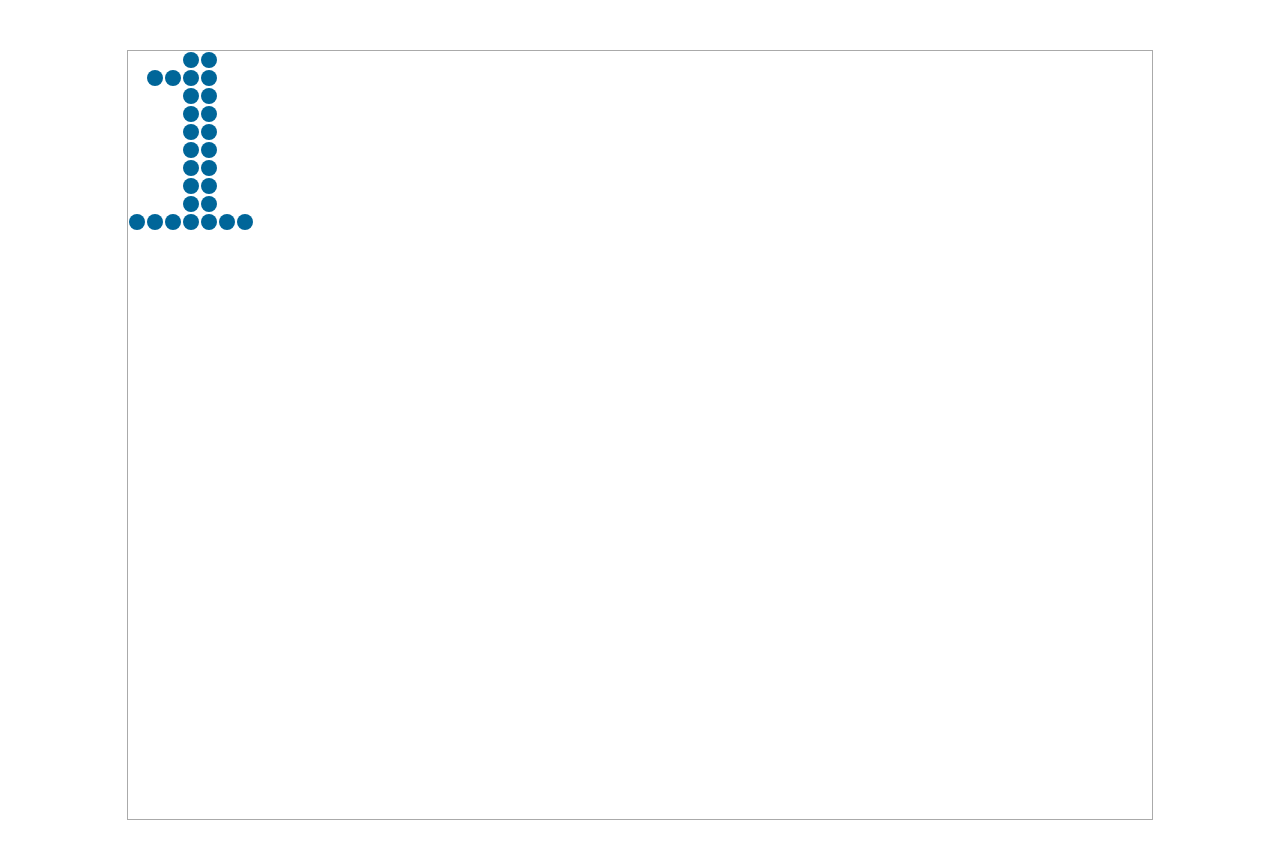
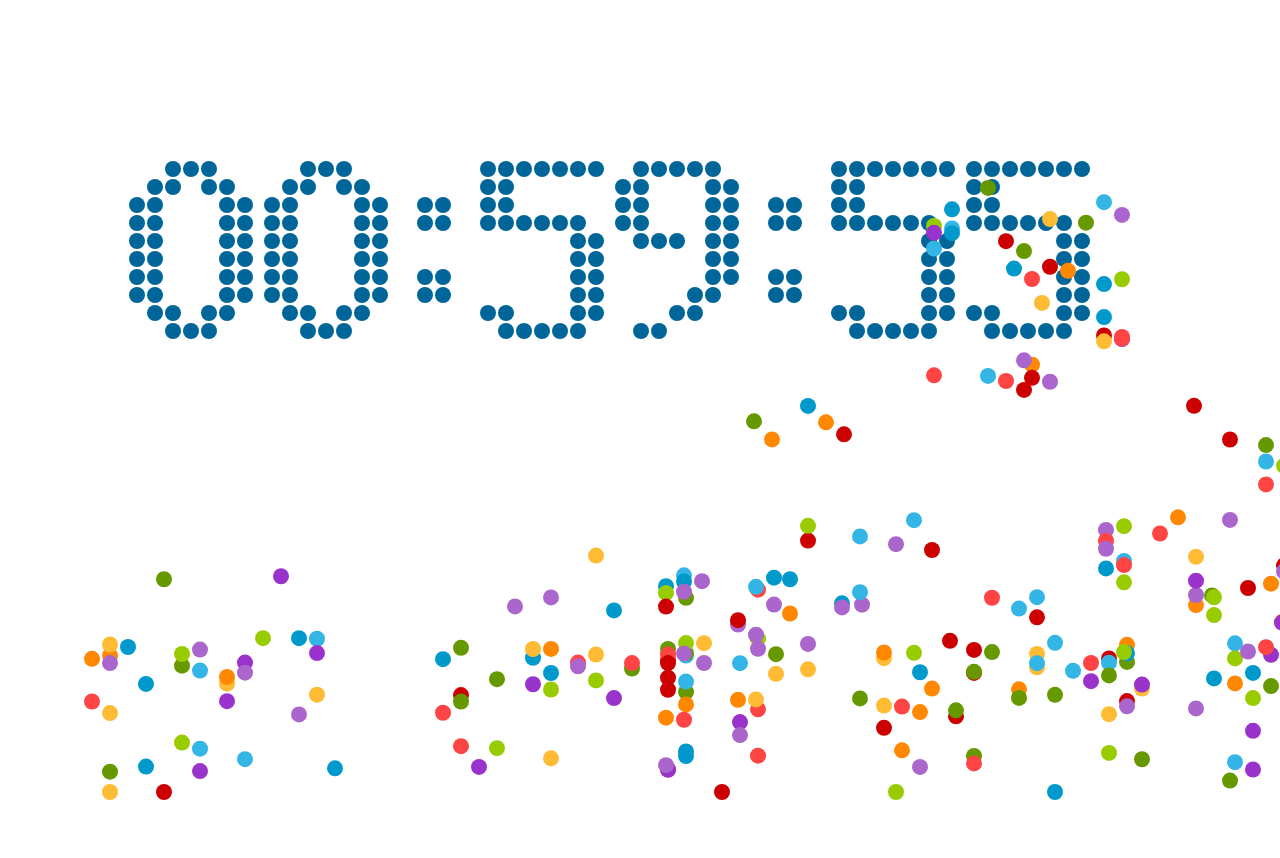
Before and after one commit to sevenaper/canvas-count-down, a plain HTML site: page index.html in a window 1280 px wide. After the commit the page ends 804 px from the top, so only its background shows below. Drawn offline with Linux system fonts and the light colour scheme.

Commit message:
canvas finish

```diff
--- a/countdown.js
+++ /dev/null
@@ -1,40 +0,0 @@
-var WINDOW_WIDTU = 1024;
-var WINDOW_HEIGHT = 768;
-var RADIUS = 8;
-
-window.onload = function() {
-  var canvas = document.getElementById("canvas");
-  var context = canvas.getContext("2d");
-  canvas.height = WINDOW_HEIGHT;
-  canvas.width = WINDOW_WIDTU;
-
-  render(context);
-};
-
-function render(cxt) {
-  var hours = 12;
-  var minutes = 34;
-  var seconds = 56;
-  renderDigit(0, 0, parseInt(hours / 10), cxt);
-}
-
-function renderDigit(x, y, num, cxt) {
-  cxt.fillStyle = "rgb(0,102,153)";
-
-  for (let i = 0; i < digit[num].length; i++) {
-    for (let j = 0; j < digit[num][i].length; j++) {
-      if (digit[num][i][j] == 1) {
-        cxt.beginPath();
-        cxt.arc(
-          x + j * 2 * (RADIUS + 1) + (RADIUS + 1),
-          y + i * 2 * (RADIUS + 1) + (RADIUS + 1),
-          RADIUS,
-          0,
-          2 * Math.PI
-        );
-        cxt.closePath();
-        cxt.fill();
-      }
-    }
-  }
-}
--- /dev/null
+++ b/css/style.css
@@ -0,0 +1,12 @@
+html {
+  height: 100%;
+  width: 100%;
+  overflow: hidden;
+}
+
+body {
+  margin: 0;
+  padding: 0;
+  height: 100%;
+  width: 100%;
+}
--- a/index.html
+++ b/index.html
@@ -1,15 +1,16 @@
 <!DOCTYPE html>
 <html>
-  <head lang="en">
-    <meta charset="UTF-8" />
+<head lang="en">
+    <meta charset="UTF-8">
     <title>Canvas</title>
-  </head>
-  <body>
-    <canvas
-      id="canvas"
-      style="border:1px solid #aaa ;display:block; margin:50px auto"
-    ></canvas>
-    <script src="digit.js"></script>
-    <script src="countdown.js"></script>
-  </body>
+    <link rel="stylesheet" href="css/style.css" />
+</head>
+<body>
+    <canvas id="canvas" style="height:100%; width: 100%;">
+        当前浏览器不支持Canvas，请更换浏览器后再试
+    </canvas>
+
+    <script src="js/countdown.js"></script>
+    <script src="js/digit.js"></script>
+</body>
 </html>
--- /dev/null
+++ b/js/countdown.js
@@ -0,0 +1,235 @@
+var WINDOW_WIDTH = 1024;
+var WINDOW_HEIGHT = 768;
+var RADIUS = 8;
+var MARGIN_TOP = 60;
+var MARGIN_LEFT = 30;
+
+var endTime = new Date();
+endTime.setTime(endTime.getTime() + 3600 * 1000); //设置倒计时为一个小时
+var curShowTimeSeconds = 0;
+
+var balls = [];
+const colors = [
+  "#33B5E5",
+  "#0099CC",
+  "#AA66CC",
+  "#9933CC",
+  "#99CC00",
+  "#669900",
+  "#FFBB33",
+  "#FF8800",
+  "#FF4444",
+  "#CC0000"
+];
+
+window.onload = function() {
+  WINDOW_WIDTH = document.body.clientWidth;
+  WINDOW_HEIGHT = document.body.clientHeight;
+
+  MARGIN_LEFT = Math.round(WINDOW_WIDTH / 10);
+  RADIUS = Math.round((WINDOW_WIDTH * 4) / 5 / 108) - 1;
+
+  MARGIN_TOP = Math.round(WINDOW_HEIGHT / 5);
+
+  var canvas = document.getElementById("canvas");
+  var context = canvas.getContext("2d");
+
+  canvas.width = WINDOW_WIDTH;
+  canvas.height = WINDOW_HEIGHT;
+
+  curShowTimeSeconds = getCurrentShowTimeSeconds();
+  setInterval(function() {
+    render(context); //对画布的渲染
+    update(); //对显示数据的更新
+  }, 45);
+};
+
+function getCurrentShowTimeSeconds() {
+  var curTime = new Date();
+  var ret = endTime.getTime() - curTime.getTime();
+  ret = Math.round(ret / 1000);
+
+  return ret >= 0 ? ret : 0;
+}
+
+function update() {
+  var nextShowTimeSeconds = getCurrentShowTimeSeconds();
+
+  var nextHours = parseInt(nextShowTimeSeconds / 3600);
+  var nextMinutes = parseInt((nextShowTimeSeconds - nextHours * 3600) / 60);
+  var nextSeconds = nextShowTimeSeconds % 60;
+
+  var curHours = parseInt(curShowTimeSeconds / 3600);
+  var curMinutes = parseInt((curShowTimeSeconds - curHours * 3600) / 60);
+  var curSeconds = curShowTimeSeconds % 60;
+
+  if (nextSeconds != curSeconds) {
+    if (parseInt(curHours / 10) != parseInt(nextHours / 10)) {
+      addBalls(MARGIN_LEFT + 0, MARGIN_TOP, parseInt(curHours / 10));
+    }
+    if (parseInt(curHours % 10) != parseInt(nextHours % 10)) {
+      addBalls(
+        MARGIN_LEFT + 15 * (RADIUS + 1),
+        MARGIN_TOP,
+        parseInt(curHours / 10)
+      );
+    }
+
+    if (parseInt(curMinutes / 10) != parseInt(nextMinutes / 10)) {
+      addBalls(
+        MARGIN_LEFT + 39 * (RADIUS + 1),
+        MARGIN_TOP,
+        parseInt(curMinutes / 10)
+      );
+    }
+    if (parseInt(curMinutes % 10) != parseInt(nextMinutes % 10)) {
+      addBalls(
+        MARGIN_LEFT + 54 * (RADIUS + 1),
+        MARGIN_TOP,
+        parseInt(curMinutes % 10)
+      );
+    }
+
+    if (parseInt(curSeconds / 10) != parseInt(nextSeconds / 10)) {
+      addBalls(
+        MARGIN_LEFT + 78 * (RADIUS + 1),
+        MARGIN_TOP,
+        parseInt(curSeconds / 10)
+      );
+    }
+    if (parseInt(curSeconds % 10) != parseInt(nextSeconds % 10)) {
+      addBalls(
+        MARGIN_LEFT + 93 * (RADIUS + 1),
+        MARGIN_TOP,
+        parseInt(nextSeconds % 10)
+      );
+    }
+
+    curShowTimeSeconds = nextShowTimeSeconds;
+  }
+
+  updateBalls();
+
+  console.log(balls.length);
+}
+
+function updateBalls() {
+  for (var i = 0; i < balls.length; i++) {
+    balls[i].x += balls[i].vx;
+
+    var c = 1.0;
+    if (balls[i].y + RADIUS + balls[i].vy >= WINDOW_HEIGHT) {
+      c = (WINDOW_HEIGHT - (balls[i].y + RADIUS)) / balls[i].vy;
+      console.log(c);
+    }
+
+    balls[i].y += balls[i].vy;
+    balls[i].vy += c * balls[i].g;
+
+    if (balls[i].y >= WINDOW_HEIGHT - RADIUS) {
+      balls[i].y = WINDOW_HEIGHT - RADIUS;
+      balls[i].vy = -Math.abs(balls[i].vy) * 0.75;
+    }
+  }
+
+  var cnt = 0;
+  for (var i = 0; i < balls.length; i++)
+    if (balls[i].x + RADIUS > 0 && balls[i].x - RADIUS < WINDOW_WIDTH)
+      balls[cnt++] = balls[i];
+
+  while (balls.length > Math.min(400, cnt)) {
+    balls.pop();
+  }
+}
+
+//形成运动的小球
+function addBalls(x, y, num) {
+  for (var i = 0; i < digit[num].length; i++)
+    for (var j = 0; j < digit[num][i].length; j++)
+      if (digit[num][i][j] == 1) {
+        var aBall = {
+          x: x + j * 2 * (RADIUS + 1) + (RADIUS + 1),
+          y: y + i * 2 * (RADIUS + 1) + (RADIUS + 1),
+          g: 1.5 + Math.random(),
+          vx: Math.pow(-1, Math.ceil(Math.random() * 1000)) * 4,
+          vy: -5,
+          color: colors[Math.floor(Math.random() * colors.length)]
+        };
+
+        balls.push(aBall);
+      }
+}
+
+//画出时间的小球
+function render(cxt) {
+  cxt.clearRect(0, 0, WINDOW_WIDTH, WINDOW_HEIGHT);
+
+  var hours = parseInt(curShowTimeSeconds / 3600);
+  var minutes = parseInt((curShowTimeSeconds - hours * 3600) / 60);
+  var seconds = curShowTimeSeconds % 60;
+
+  renderDigit(MARGIN_LEFT, MARGIN_TOP, parseInt(hours / 10), cxt);
+  renderDigit(
+    MARGIN_LEFT + 15 * (RADIUS + 1),
+    MARGIN_TOP,
+    parseInt(hours % 10),
+    cxt
+  );
+  renderDigit(MARGIN_LEFT + 30 * (RADIUS + 1), MARGIN_TOP, 10, cxt);
+  renderDigit(
+    MARGIN_LEFT + 39 * (RADIUS + 1),
+    MARGIN_TOP,
+    parseInt(minutes / 10),
+    cxt
+  );
+  renderDigit(
+    MARGIN_LEFT + 54 * (RADIUS + 1),
+    MARGIN_TOP,
+    parseInt(minutes % 10),
+    cxt
+  );
+  renderDigit(MARGIN_LEFT + 69 * (RADIUS + 1), MARGIN_TOP, 10, cxt);
+  renderDigit(
+    MARGIN_LEFT + 78 * (RADIUS + 1),
+    MARGIN_TOP,
+    parseInt(seconds / 10),
+    cxt
+  );
+  renderDigit(
+    MARGIN_LEFT + 93 * (RADIUS + 1),
+    MARGIN_TOP,
+    parseInt(seconds % 10),
+    cxt
+  );
+
+  for (var i = 0; i < balls.length; i++) {
+    cxt.fillStyle = balls[i].color;
+
+    cxt.beginPath();
+    cxt.arc(balls[i].x, balls[i].y, RADIUS, 0, 2 * Math.PI, true);
+    cxt.closePath();
+
+    cxt.fill();
+  }
+}
+
+//根据矩阵画出小球
+function renderDigit(x, y, num, cxt) {
+  cxt.fillStyle = "rgb(0,102,153)";
+
+  for (var i = 0; i < digit[num].length; i++)
+    for (var j = 0; j < digit[num][i].length; j++)
+      if (digit[num][i][j] == 1) {
+        cxt.beginPath();
+        cxt.arc(
+          x + j * 2 * (RADIUS + 1) + (RADIUS + 1),
+          y + i * 2 * (RADIUS + 1) + (RADIUS + 1),
+          RADIUS,
+          0,
+          2 * Math.PI
+        );
+        cxt.closePath();
+
+        cxt.fill();
+      }
+}
```
Also changed, not shown: js/digit.js (renamed from digit.js).
